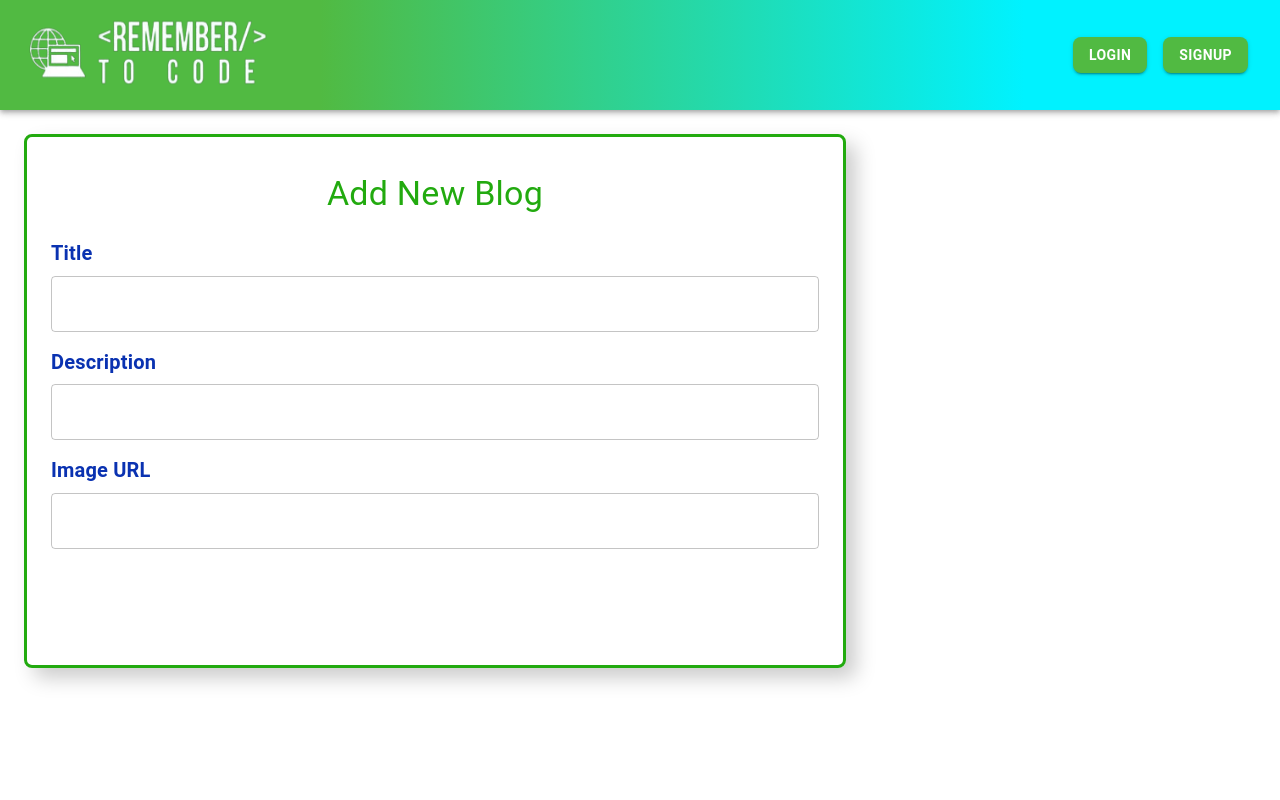
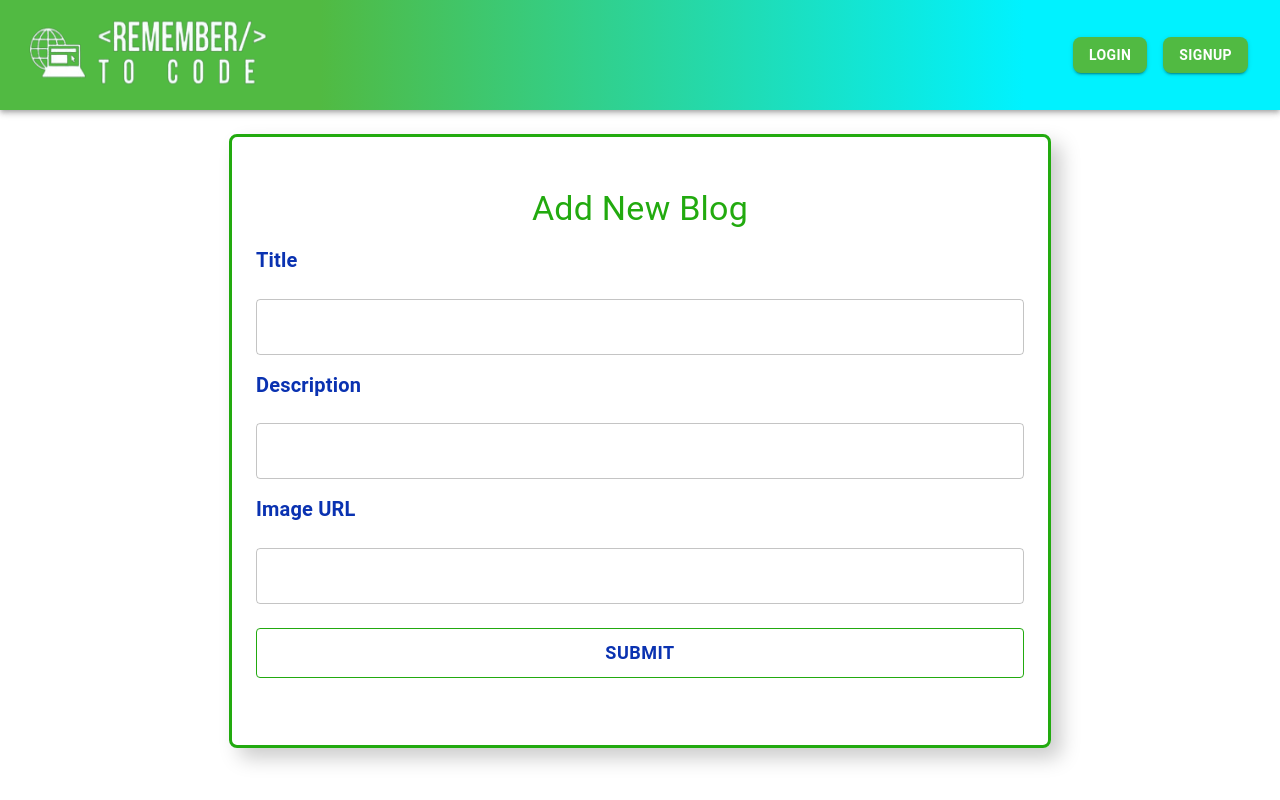
Before and after one commit to Ajitha99/Remember-MERN, a React (Create React App) app in the folder client/: page /blogs/add in a window 1280 px wide. Built offline with nearby package versions, Linux system fonts and the light colour scheme.

Commit message:
create blog working

```diff
--- a/client/src/components/AddBlog.js
+++ b/client/src/components/AddBlog.js
@@ -1,30 +1,75 @@
-import React from 'react';
-import { Box, InputLabel, TextField, Typography } from '@mui/material';
+import React, { useEffect, useState} from 'react';
+import { useNavigate } from 'react-router-dom';
+import { Box, Button, InputLabel, TextField, Typography } from '@mui/material';
+import axios from 'axios';
+import apiUrl from '../appConfig';
+
 const AddBlog = () => {
+  const id = localStorage.getItem("userId");
+  const navigate = useNavigate();
+  const [inputs,setInputs] = useState({
+    title : "",
+    description : "",
+    image :"",
+});
+const [createdItem, setCreatedItem] = useState(null);
+
+const handleChange = (e) =>{
+  setInputs((prevState) => ({
+    ...prevState,
+    [e.target.name] : e.target.value,
+}))
+}
+const sendRequest = async () =>{
+  const res = await axios.post(`${apiUrl}/blogs/add`, {
+      title: inputs.title,
+      description: inputs.description,
+      image: inputs.image,
+      user: id
+  }).catch(err => console.log(err));
+  const data = await res.data;
+  return data;
+}
+const handleSumbit = (e) =>{
+  e.preventDefault();
+  // console.log(inputs);
+  // console.log(id);
+  sendRequest().then(data => setCreatedItem(data)).catch(console.error);
+
+}
+
+useEffect(() =>{
+  if(createdItem){
+    return navigate('/myBlogs')
+  }
+},[createdItem,navigate])
+
   return (
     <div>
-      <form>
+      <form onSubmit={handleSumbit}>
         <Box
           display = 'flex'
           flexDirection={'column'}
           justifyContent={'center'}
           alignContent ={'center'}
           width= {'60vw'}
-          height={'60vh'}
+          height={'70vh'}
           border = {3}
           borderColor="#22aa0f"
           borderRadius={2}
           boxShadow="10px 10px 20px #ccc"
           padding={3}
-          margin={3}
+          margin={"auto"}
+          marginTop={3}
         >
-          <Typography variant='h4' textAlign={'center'} sx={{marginTop:-10,marginBottom: 1, color:"#22aa0f"}}>Add New Blog </Typography>
-          <InputLabel sx ={{marginBottom: 1, marginTop: 2, fontSize: '20px', fontWeight:'bold', color: '#0a32b1'}}>Title</InputLabel>
-          <TextField></TextField>
-          <InputLabel sx ={{marginBottom: 1, marginTop: 2, fontSize: '20px', fontWeight:'bold', color: '#0a32b1'}}>Description</InputLabel>
-          <TextField></TextField>
-          <InputLabel sx ={{marginBottom: 1, marginTop: 2, fontSize: '20px', fontWeight:'bold', color: '#0a32b1'}}>Image URL</InputLabel>
-          <TextField></TextField>
+          <Typography variant='h4' textAlign={'center'} sx={{marginTop:-1,marginBottom: 1, color:"#22aa0f"}}>Add New Blog </Typography>
+          <InputLabel sx ={{marginBottom: 1, marginTop: 1, fontSize: '20px', fontWeight:'bold', color: '#0a32b1'}}>Title</InputLabel>
+          <TextField name="title" value={inputs.title} onChange={handleChange} variant ="outlined" margin='normal'/>
+          <InputLabel sx ={{marginBottom: 1, marginTop: 1, fontSize: '20px', fontWeight:'bold', color: '#0a32b1'}}>Description</InputLabel>
+          <TextField name="description" value={inputs.description} onChange={handleChange} variant ="outlined" margin='normal'/>
+          <InputLabel sx ={{marginBottom: 1, marginTop: 1, fontSize: '20px', fontWeight:'bold', color: '#0a32b1'}}>Image URL</InputLabel>
+          <TextField name="image" value={inputs.image} onChange={handleChange} variant ="outlined" margin='normal'/>
+          <Button variant="outlined" type='submit' sx ={{marginBottom: 1, marginTop: 2,fontWeight:'bolder', fontSize:'large',color:'#0a32b1',height:'50px',borderColor:'#22aa0f'}}>Submit</Button>
         </Box>
       </form>
     </div>
```
